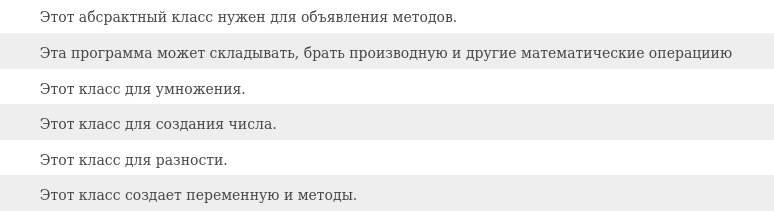
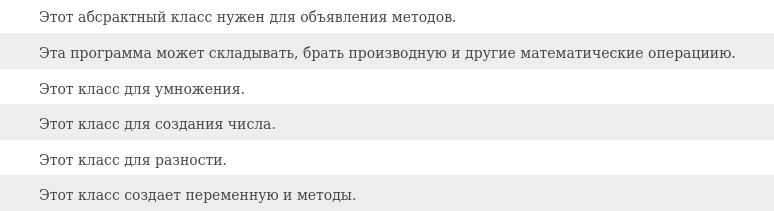
Before and after one commit to bebrasa/OOP, a plain HTML site: page Task_1_1_3/allclasses-index.html in a window 1280 px wide. Shown: the part 303-514 px from the top of the page, 127-901 px from the left. Drawn offline with Linux system fonts and the light colour scheme; no server answers; a script that the page names is missing; a web font is replaced by a local one.

Commit message:
Deploying to gh-pages from @ bebrasa/OOP@74108b304afbe1d1e16b9d23769727da411f5c76 🚀

```diff
--- a/Task_1_1_3/allclasses-index.html
+++ b/Task_1_1_3/allclasses-index.html
@@ -124,7 +124,7 @@ $('.navPadding').css('padding-top', $('.fixedNav').css("height"));
 <tr id="i3" class="rowColor">
 <td class="colFirst"><a href="ru/nsu/kochanov/Main.html" title="class in ru.nsu.kochanov">Main</a></td>
 <th class="colLast" scope="row">
-<div class="block">Эта программа может складывать, брать производную и другие математические операциию</div>
+<div class="block">Эта программа может складывать, брать производную и другие математические операциию.</div>
 </th>
 </tr>
 <tr id="i4" class="altColor">
```
Also changed, not shown: Task_1_1_3/index-all.html (+1 -1 lines), Task_1_1_3/ru/nsu/kochanov/Main.html (+1 -1 lines), Task_1_1_3/ru/nsu/kochanov/package-summary.html (+1 -1 lines), 3 other files.
